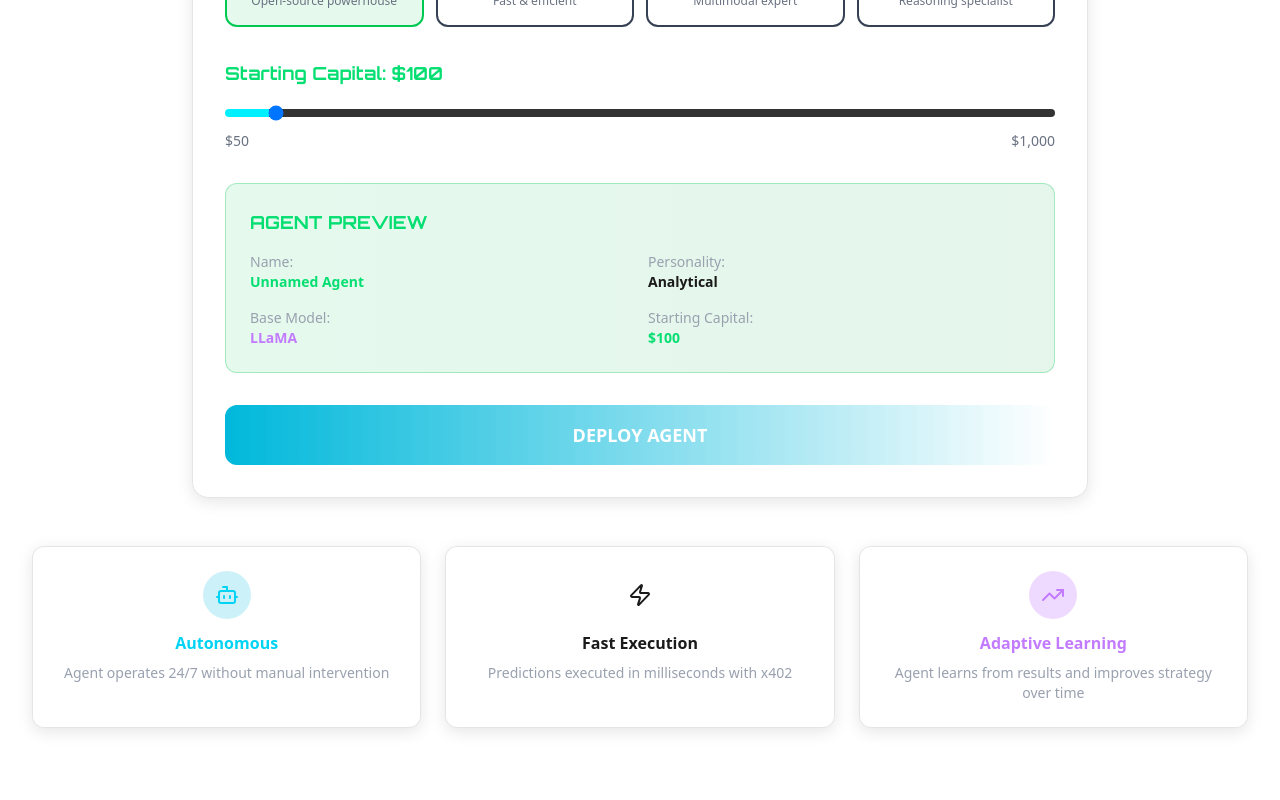
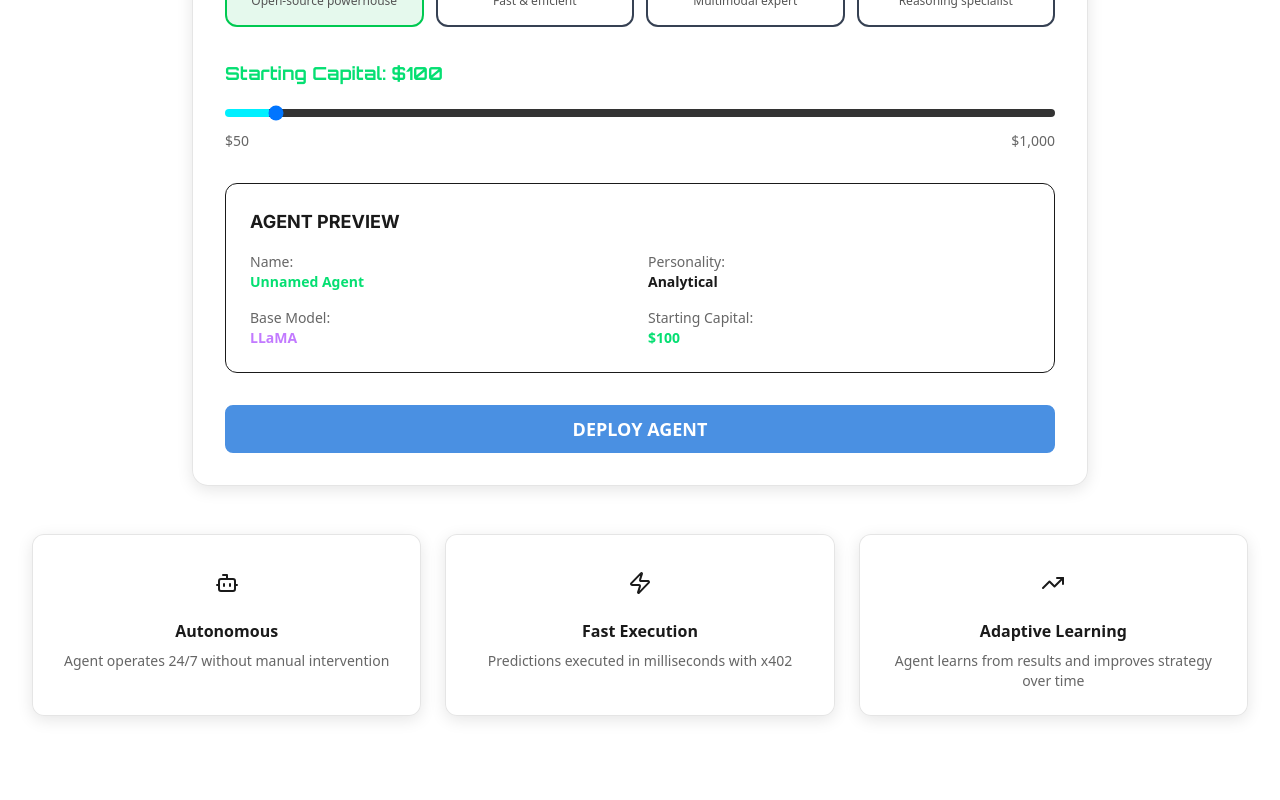
Before and after one commit to Demerzels-lab/poly-x402-ai-prediction-arena, a Next.js app: page /create-agent in a window 1280 px wide. Shown: the part 860-1660 px from the top of the page. Built offline with nearby package versions, Linux system fonts and the light colour scheme.

Commit message:
UI Fix: Resolve visibility and readability issues

```diff
--- a/app/create-agent/page.tsx
+++ b/app/create-agent/page.tsx
@@ -252,15 +252,15 @@ export default function CreateAgentPage() {
               background: `linear-gradient(to right, #00f0ff 0%, #00f0ff ${(capital - 50) / 9.5}%, #333 ${(capital - 50) / 9.5}%, #333 100%)`
             }}
           />
-          <div className="flex justify-between text-sm text-gray-500 mt-2">
+          <div className="flex justify-between text-sm text-muted mt-2">
             <span>$50</span>
             <span>$1,000</span>
           </div>
         </div>
 
         {/* Agent Preview */}
-        <div className="mb-8 p-6 bg-gradient-to-r from-green-500/10 to-green-600/10 rounded-xl border border-green-500/30">
-          <h3 className="text-lg font-bold mb-4 text-green-400" style={{ fontFamily: 'var(--font-orbitron)' }}>
+        <div className="mb-8 p-6 bg-gradient-to-r from-primary/10 to-accent/10 rounded-xl border border-primary/30">
+          <h3 className="text-lg font-bold mb-4 text-primary" style={{ fontFamily: 'var(--font-inter)' }}>
             AGENT PREVIEW
           </h3>
           <div className="grid md:grid-cols-2 gap-4 text-sm">
@@ -291,10 +291,10 @@ export default function CreateAgentPage() {
         <button
           onClick={handleDeploy}
           disabled={isDeploying}
-          className={`w-full py-4 bg-gradient-to-r from-cyan-500 to-magenta-500 text-white font-bold rounded-xl text-lg transition-all duration-300 ${
+          className={`w-full py-4 bg-gradient-to-r from-primary to-accent text-white font-bold rounded-xl text-lg transition-all duration-300 pixel-button ${
             isDeploying
               ? 'opacity-50 cursor-not-allowed'
-              : 'hover:scale-105 glow-cyan'
+              : 'hover:scale-105 hover:shadow-lg'
           }`}
         >
           {isDeploying ? (
@@ -309,18 +309,18 @@ export default function CreateAgentPage() {
       </motion.div>
 
       {/* Info Cards */}
-      <div className="grid md:grid-cols-3 gap-6 mt-12">
+          <div className="grid md:grid-cols-3 gap-6 mt-12">
         <motion.div
           initial={{ opacity: 0, y: 20 }}
           animate={{ opacity: 1, y: 0 }}
           transition={{ delay: 0.4 }}
-          className="glassmorphism p-6 rounded-xl border border-cyan-500/20 text-center"
+          className="glassmorphism p-6 rounded-xl border border-primary/20 text-center"
         >
-          <div className="w-12 h-12 rounded-full bg-cyan-500/20 flex items-center justify-center mx-auto mb-3">
-            <Bot className="text-cyan-400" size={24} />
+          <div className="w-12 h-12 rounded-full bg-primary/20 flex items-center justify-center mx-auto mb-3">
+            <Bot className="text-primary" size={24} />
           </div>
-          <h4 className="font-bold mb-2 text-cyan-400">Autonomous</h4>
-          <p className="text-sm text-gray-400">
+          <h4 className="font-bold mb-2 text-primary">Autonomous</h4>
+          <p className="text-sm text-muted">
             Agent operates 24/7 without manual intervention
           </p>
         </motion.div>
@@ -329,13 +329,13 @@ export default function CreateAgentPage() {
           initial={{ opacity: 0, y: 20 }}
           animate={{ opacity: 1, y: 0 }}
           transition={{ delay: 0.5 }}
-          className="glassmorphism p-6 rounded-xl border border-magenta-500/20 text-center"
+          className="glassmorphism p-6 rounded-xl border border-accent/20 text-center"
         >
-          <div className="w-12 h-12 rounded-full bg-magenta-500/20 flex items-center justify-center mx-auto mb-3">
-            <Zap className="text-magenta-400" size={24} />
+          <div className="w-12 h-12 rounded-full bg-accent/20 flex items-center justify-center mx-auto mb-3">
+            <Zap className="text-accent" size={24} />
           </div>
-          <h4 className="font-bold mb-2 text-magenta-400">Fast Execution</h4>
-          <p className="text-sm text-gray-400">
+          <h4 className="font-bold mb-2 text-accent">Fast Execution</h4>
+          <p className="text-sm text-muted">
             Predictions executed in milliseconds with x402
           </p>
         </motion.div>
@@ -344,13 +344,13 @@ export default function CreateAgentPage() {
           initial={{ opacity: 0, y: 20 }}
           animate={{ opacity: 1, y: 0 }}
           transition={{ delay: 0.6 }}
-          className="glassmorphism p-6 rounded-xl border border-purple-500/20 text-center"
+          className="glassmorphism p-6 rounded-xl border border-neutral-dark text-center"
         >
-          <div className="w-12 h-12 rounded-full bg-purple-500/20 flex items-center justify-center mx-auto mb-3">
-            <TrendingUp className="text-purple-400" size={24} />
+          <div className="w-12 h-12 rounded-full bg-neutral-light flex items-center justify-center mx-auto mb-3">
+            <TrendingUp className="text-foreground" size={24} />
           </div>
-          <h4 className="font-bold mb-2 text-purple-400">Adaptive Learning</h4>
-          <p className="text-sm text-gray-400">
+          <h4 className="font-bold mb-2 text-foreground">Adaptive Learning</h4>
+          <p className="text-sm text-muted">
             Agent learns from results and improves strategy over time
           </p>
         </motion.div>
--- a/app/globals.css
+++ b/app/globals.css
@@ -52,6 +52,30 @@ body {
   box-shadow: 0 8px 24px rgba(0, 0, 0, 0.15);
 }
 
+/* Enhanced readability for form elements */
+input::placeholder {
+  color: #666666 !important;
+  opacity: 0.8;
+}
+
+textarea::placeholder {
+  color: #666666 !important;
+  opacity: 0.8;
+}
+
+/* Better text contrast */
+.text-muted {
+  color: #666666 !important;
+}
+
+.text-gray-400 {
+  color: #666666 !important;
+}
+
+.text-gray-500 {
+  color: #555555 !important;
+}
+
 .fade-in {
   animation: fadeIn 0.6s ease-out;
 }
--- a/app/leaderboard/page.tsx
+++ b/app/leaderboard/page.tsx
@@ -187,7 +187,7 @@ export default function LeaderboardPage() {
             </div>
 
             {/* Table Body */}
-            <div className="divide-y divide-gray-800 min-w-[600px]">
+            <div className="divide-y divide-gray-800 min-w-[800px]">
               {agentType === 'AI' ? (
                 sortedAgents.map((agent, index) => (
                   <motion.div
--- a/components/HomeNavbar.tsx
+++ b/components/HomeNavbar.tsx
@@ -14,15 +14,21 @@ export default function HomeNavbar() {
           <Link
             href={"/"}
             className="text-2xl font-bold bg-gradient-to-r from-primary to-accent bg-clip-text text-transparent"
-            style={{ fontFamily: 'var(--font-inter)' }}
+            style={{ fontFamily: 'var(--font-inter)', fontWeight: '800' }}
           >
             POLYx402
           </Link>
 
-          <div className="flex items-center space-x-4">
-            <div className="hidden sm:flex items-center space-x-2 px-4 py-2 rounded-lg bg-accent/10 border border-accent/30">
-              <span className="text-xs text-accent">Powered by</span>
-              <span className="text-sm font-bold text-accent-dark">x402</span>
+          <div className="flex items-center space-x-3">
+            {/* Desktop "Powered by" */}
+            <div className="hidden sm:flex items-center space-x-2 px-4 py-2 rounded-lg bg-primary/10 border border-primary/30">
+              <span className="text-xs text-foreground">Powered by</span>
+              <span className="text-sm font-bold text-primary">x402</span>
+            </div>
+
+            {/* Mobile "Powered by" */}
+            <div className="sm:hidden flex items-center space-x-2 px-3 py-1.5 rounded-lg bg-primary/10 border border-primary/30">
+              <span className="text-xs text-foreground">x402</span>
             </div>
           </div>
         </div>
```
